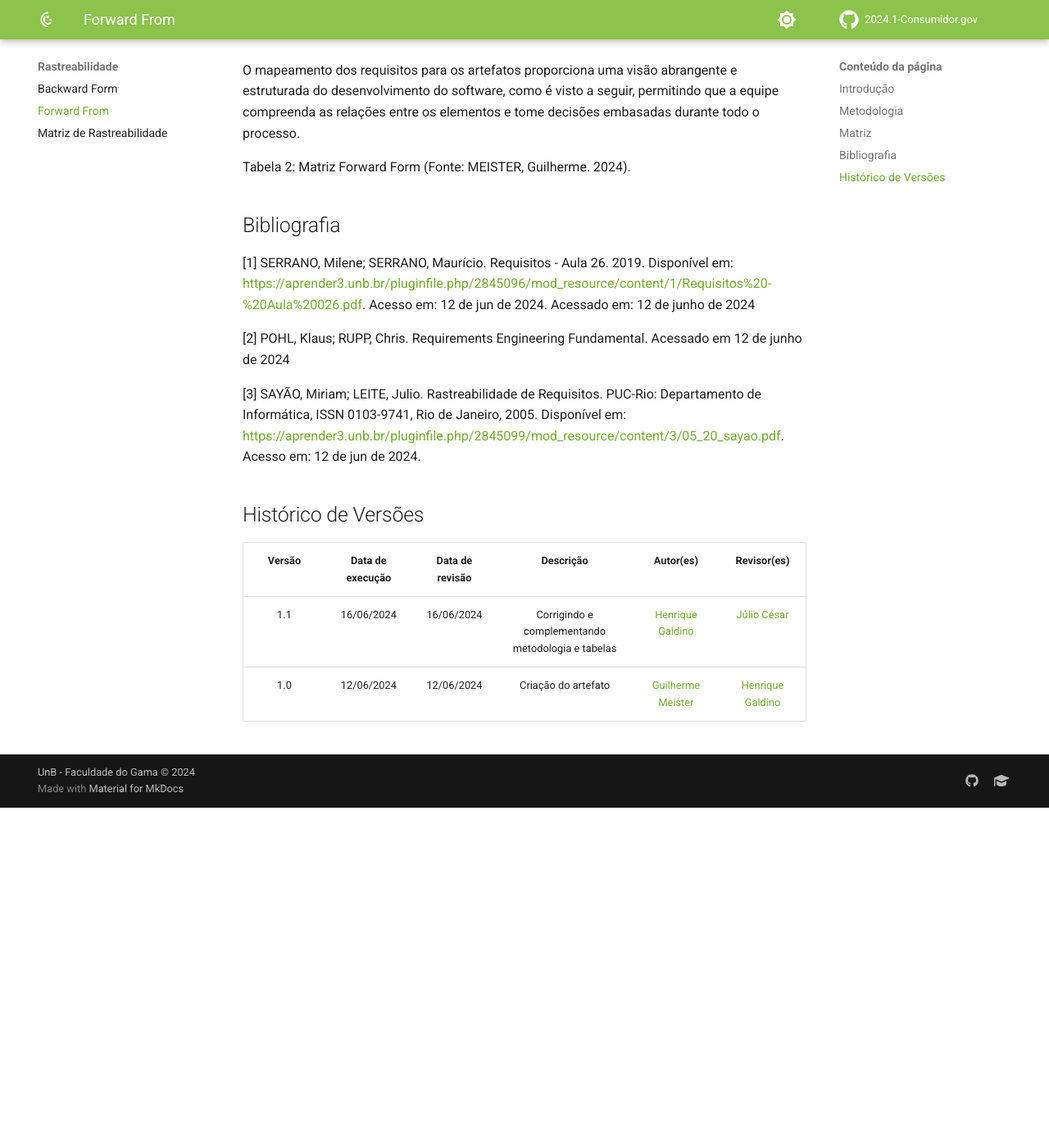
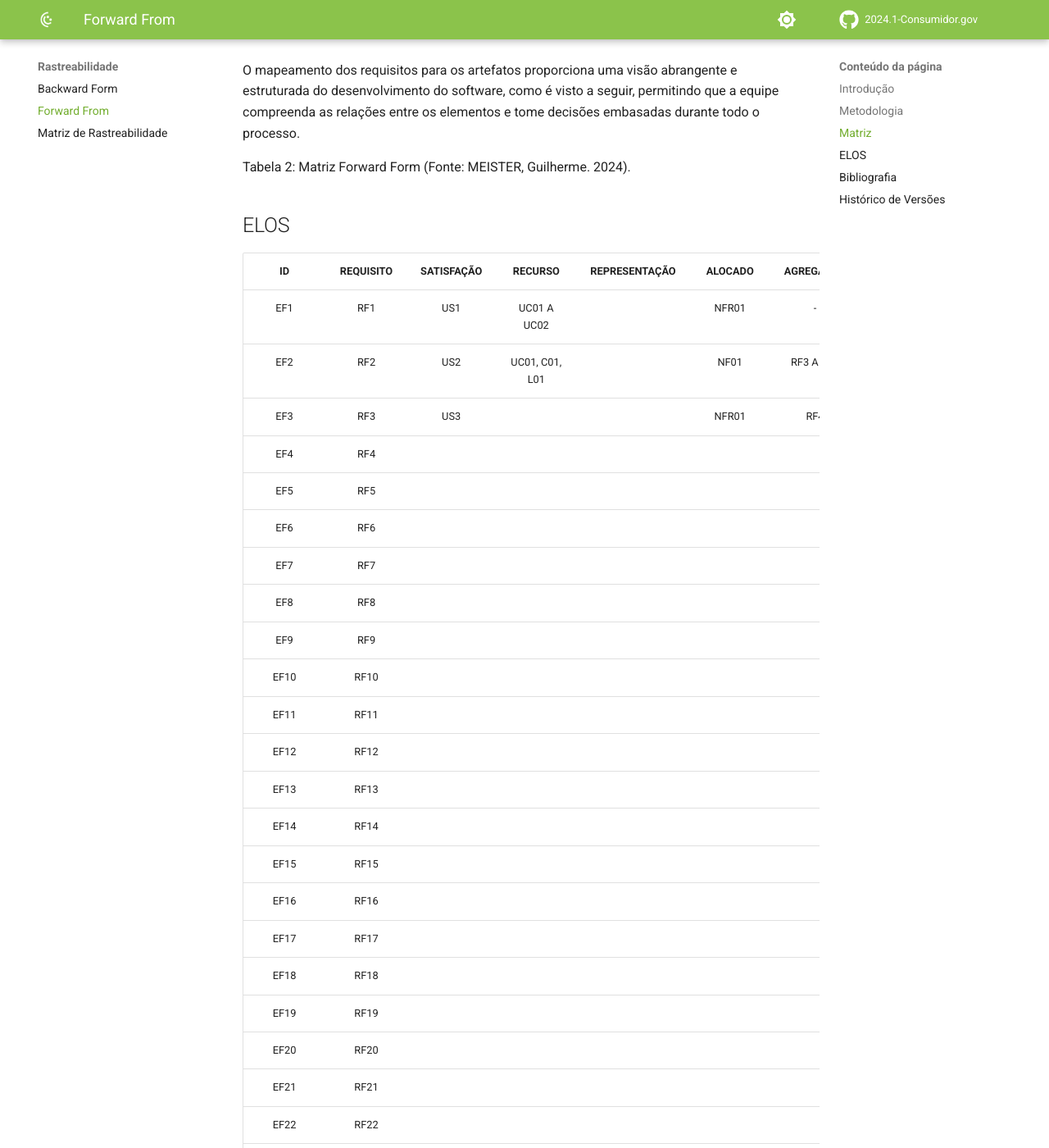
Before and after one commit to Requisitos-de-Software/2024.1-Grupo08, an MkDocs documentation site: the page built from docs/Rastreabilidade/forward.md, in a window 1280 px wide and 1400 px high, scrolled down 3982 px. Shown: the whole window at 82% size. Built offline with MkDocs 1.6.1 and Material for MkDocs 9.7.7, drawn with Linux system fonts in a browser that asks for light colours; comment, search, counter and statistics services are not loaded; before the commit the page ends 4967 px from its top, so only the background shows below that; some of the changed text lies outside the part shown.

Commit message:
Adicionando tabela de elos

```diff
--- a/docs/Rastreabilidade/forward.md
+++ b/docs/Rastreabilidade/forward.md
@@ -106,6 +106,49 @@ O mapeamento dos requisitos para os artefatos proporciona uma visão abrangente
 <p> Tabela 2: Matriz Forward Form (Fonte: MEISTER, Guilherme. 2024).</p>
 </div>
 
+## ELOS
+
+| ID | REQUISITO | SATISFAÇÃO | RECURSO | REPRESENTAÇÃO | ALOCADO | AGREGAÇÃO |
+| :--: | :--: | :--: | :--: | :--: | :--: | :--: |
+| EF1  | RF1 | US1 | UC01 A UC02 |  | NFR01 | - |
+| EF2  | RF2 | US2 | UC01, C01, L01 |  | NF01 | RF3 A RF9|
+| EF3  | RF3 | US3 |  |  | NFR01 | RF4 |
+| EF4  | RF4 |  |  |  |  |  |
+| EF5  | RF5 |  |  |  |  |  |
+| EF6  | RF6 |  |  |  |  |  |
+| EF7  | RF7 |  |  |  |  |  |
+| EF8  | RF8  | |  |  |  |  |
+| EF9  | RF9  | |  |  |  |  |
+| EF10 | RF10 | |  |  |  |  |
+| EF11 | RF11 | |  |  |  |  |
+| EF12 | RF12 | |  |  |  |  |
+| EF13 | RF13 | |  |  |  |  |
+| EF14 | RF14 | |  |  |  |  |
+| EF15 | RF15 | |  |  |  |  |
+| EF16 | RF16 | |  |  |  |  |
+| EF17 | RF17 | |  |  |  |  |
+| EF18 | RF18 | |  |  |  |  |
+| EF19 | RF19 | |  |  |  |  |
+| EF20 | RF20 | |  |  |  |  |
+| EF21 | RF21 | |  |  |  |  |
+| EF22 | RF22 | |  |  |  |  |
+| EF23 | RF23 | |  |  |  |  |
+| EF24 | RF24 | |  |  |  |  |
+| EF25 | RF25 | |  |  |  |  |
+| EF26 | RNF1 | |  |  |  |  |
+| EF27 | RNF2 | |  |  |  |  |
+| EF28 | RNF3 | |  |  |  |  |
+| EF29 | RNF4 | |  |  |  |  |
+| EF30 | RNF5 | |  |  |  |  |
+| EF31 | RNF6 | |  |  |  |  |
+| EF32 | RNF7 | |  |  |  |  |
+| EF33 | RNF8 | |  |  |  |  |
+| EF34 | RNF9 | |  |  |  |  |
+| EF35 | RNF10 | |  |  |  |  |
+| EF36 | RNF11 | |  |  |  |  |
+| EF37 | RNF12 | |  |  |  |  |
+| EF38 | RNF13 | |  |  |  |  |
+| EF39 | RNF14 | |  |  |  |  |
 
 ## Bibliografia
 
```
